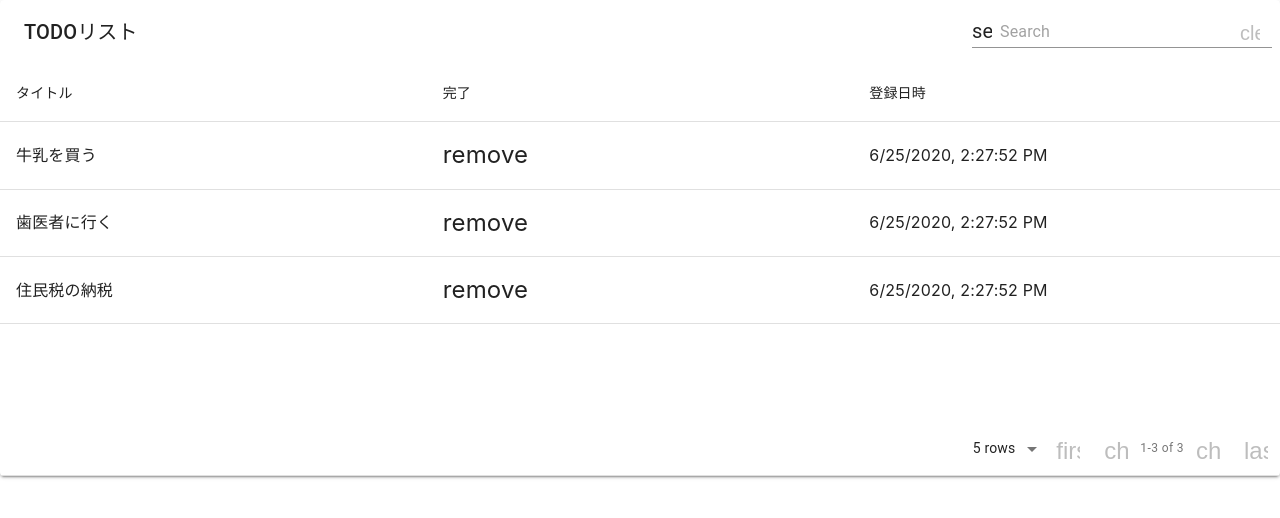
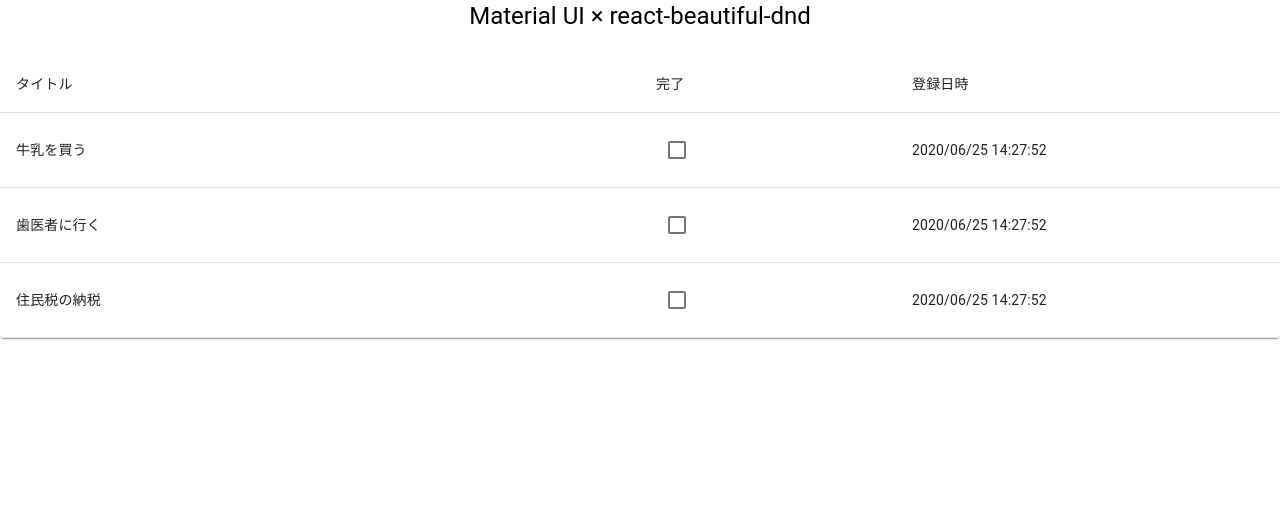
Before and after one commit to taka521/playground-material-ui, a React (Create React App) app: page / in a window 1280 px wide. Shown: the top 518 px of the page. Built offline with nearby package versions, Linux system fonts and the light colour scheme.

Commit message:
Material UI * react-beautiful-dnd でD&D可能なテーブルを作成

```diff
--- a/package.json
+++ b/package.json
@@ -15,10 +15,12 @@
     "dayjs": "^1.8.28",
     "material-table": "^1.62.0",
     "react": "^16.13.1",
+    "react-beautiful-dnd": "^13.0.0",
     "react-dnd": "^11.1.3",
     "react-dnd-html5-backend": "^11.1.3",
     "react-dom": "^16.13.1",
     "react-scripts": "3.4.1",
+    "react-use": "^15.3.0",
     "typescript": "~3.7.2",
     "uuid": "^8.2.0"
   },
@@ -44,6 +46,7 @@
     ]
   },
   "devDependencies": {
+    "@types/react-beautiful-dnd": "^13.0.0",
     "@types/uuid": "^8.0.0"
   }
 }
--- a/src/domain/hooks/useFetchTodos.ts
+++ b/src/domain/hooks/useFetchTodos.ts
@@ -1,6 +1,11 @@
 import { Todo, Todos } from '../type/Todo'
-import { useState, useEffect } from 'react'
+import { useState } from 'react'
 import { fetchTodos } from './todos';
+import { useEffectOnce } from 'react-use'
+
+export type UseFetchTodosParams = {
+  onComplete?: (data: Todo[]) => void;
+}
 
 export type UseFetchTodosResult = {
   data?: Todo[];
@@ -8,19 +13,22 @@
   error?: Error;
 }
 
-export function useFetchTodos(): UseFetchTodosResult {
+export function useFetchTodos(param?: UseFetchTodosParams): UseFetchTodosResult {
   const [loading, toggle] = useState(false);
   const [data, setData] = useState<Todos>();
   const [error, setError] = useState<Error>();
 
-  useEffect(() => {
+  useEffectOnce(() => {
     toggle(() => true);
     console.log(fetchTodos)
     fetchTodos()
-      .then(result => setData(() => result))
+      .then(result => {
+        setData(() => result);
+        param?.onComplete?.(result);
+      })
       .catch(err => setError(() => err))
       .finally(() => toggle(() => false))
-  }, [])
+  })
 
   return { data, loading, error }
 }
--- a/src/page/TodoPage.tsx
+++ b/src/page/TodoPage.tsx
@@ -1,24 +1,127 @@
 import * as React from "react";
-import { Grid } from "@material-ui/core";
-import MaterialTable from "material-table";
+import {
+  Grid,
+  TableContainer,
+  Paper,
+  TableCell,
+  TableRow,
+  TableHead,
+  Table,
+  TableBody,
+  Checkbox,
+  CircularProgress,
+  Typography,
+} from "@material-ui/core";
 import { useFetchTodos } from "../domain/hooks/useFetchTodos";
+import {
+  Draggable,
+  DragDropContext,
+  DropResult,
+  ResponderProvided,
+  Droppable,
+} from "react-beautiful-dnd";
+import { Todos } from "../domain/type/Todo";
+import dayjs from "dayjs";
+
+function dateFormat(date: Date): string {
+  return dayjs(date).format("YYYY/MM/DD HH:mm:ss");
+}
+
+function DraggableComponent(id: string, index: number): React.FC {
+  return ({ children }) => (
+    <Draggable draggableId={id} index={index}>
+      {(provided, snapshot) => (
+        <TableRow
+          ref={provided.innerRef}
+          {...provided.draggableProps}
+          {...provided.dragHandleProps}
+          style={provided.draggableProps.style}
+        >
+          {children}
+        </TableRow>
+      )}
+    </Draggable>
+  );
+}
+
+type OnDragEnd = (result: DropResult, provided: ResponderProvided) => void;
+function DroppableComponent(onDragEnd: OnDragEnd): React.FC {
+  return (props) => (
+    <DragDropContext onDragEnd={onDragEnd}>
+      <Droppable droppableId="1" direction="vertical">
+        {(provided) => {
+          return (
+            <TableBody
+              ref={provided.innerRef}
+              {...provided.droppableProps}
+              {...props}
+            >
+              {props.children}
+              {provided.placeholder}
+            </TableBody>
+          );
+        }}
+      </Droppable>
+    </DragDropContext>
+  );
+}
+
+function reorder(todos: Todos, start: number, end: number): Todos {
+  const result = [...todos];
+  const [removed] = result.splice(start, 1);
+  result.splice(end, 0, removed);
+  return result;
+}
 
 export const TodoPage: React.FC = () => {
-  const { data, loading } = useFetchTodos();
+  const [todos, setTodos] = React.useState<Todos>([]);
+  const { loading } = useFetchTodos({
+    onComplete: (data) => setTodos(() => [...data]),
+  });
+
+  const onDragEnd: OnDragEnd = (result, provided) => {
+    if (!result.destination) return;
+    if (result.source.index === result.destination.index) return;
+
+    const items = reorder(todos, result.source.index, result.destination.index);
+    setTodos(() => items);
+  };
+
+  if (loading) return <CircularProgress />;
 
   return (
     <Grid container spacing={3} direction="column">
+      <Grid item xs>
+        <Typography variant="h5">Material UI × react-beautiful-dnd</Typography>
+      </Grid>
       <Grid item>
-        <MaterialTable
-          columns={[
-            { title: "タイトル", field: "title" },
-            { title: "完了", field: "done", type: "boolean" },
-            { title: "登録日時", field: "createdAt", type: "datetime" },
-          ]}
-          isLoading={loading}
-          data={data ?? []}
-          title="TODOリスト"
-        />
+        <TableContainer component={Paper}>
+          <Table>
+            <TableHead>
+              <TableRow>
+                <TableCell width="50%">タイトル</TableCell>
+                <TableCell width="20%">完了</TableCell>
+                <TableCell width="30%">登録日時</TableCell>
+              </TableRow>
+            </TableHead>
+            <TableBody component={DroppableComponent(onDragEnd)}>
+              {todos.map((todo, index) => (
+                <TableRow
+                  component={DraggableComponent(todo.id, index)}
+                  key={todo.id}
+                >
+                  <TableCell width="50%">{todo.title}</TableCell>
+                  <TableCell width="20%">
+                    <Checkbox checked={todo.done} />
+                  </TableCell>
+                  <TableCell width="30%">
+                    {dateFormat(todo.createdAt)}
+                  </TableCell>
+                </TableRow>
+              ))}
+            </TableBody>
+          </Table>
+        </TableContainer>
       </Grid>
     </Grid>
   );
```
Also changed, not shown: 1 other file (tests, documents, lock files or other folders).
